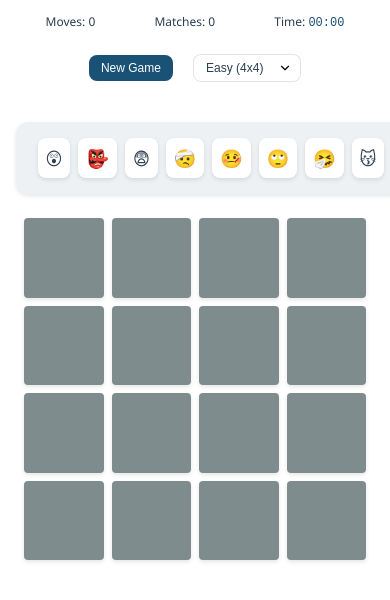
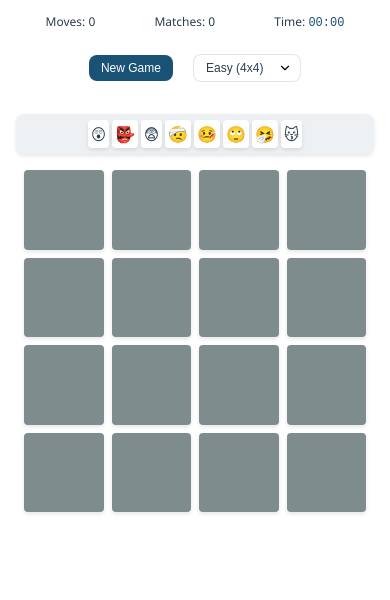
Before and after one commit to kyuxhwang/memory-game, a website: page index.html in a window 390 px wide. Shown: the part 46-646 px from the top of the page. Drawn offline with nearby package versions, Linux system fonts and the light colour scheme.

Commit message:
Make emoji preview container fully responsive

```diff
--- a/styles.css
+++ b/styles.css
@@ -639,7 +639,8 @@ input[type="date"]::-webkit-calendar-picker-indicator {
     border-radius: 12px;
     box-shadow: 0 2px 4px var(--shadow-color);
     width: 100%;
-    max-width: 600px;
+    max-width: 100%;
+    box-sizing: border-box;
 }
 
 #emoji-preview span {
@@ -674,8 +675,46 @@ input[type="date"]::-webkit-calendar-picker-indicator {
     transform-origin: center;
 }
 
-@media (max-width: 600px) {
+/* Tablet */
+@media (max-width: 1024px) {
+    #emoji-preview {
+        padding: 12px;
+        gap: 6px;
+    }
+
+    #emoji-preview span {
+        font-size: 20px;
+        padding: 6px;
+    }
+}
+
+/* Mobile */
+@media (max-width: 768px) {
+    #emoji-preview {
+        padding: 8px;
+        gap: 4px;
+        margin: 12px 0;
+        border-radius: 8px;
+    }
+
     #emoji-preview span {
         font-size: 18px;
+        padding: 4px;
+        border-radius: 6px;
     }
 }
+
+/* Small Mobile */
+@media (max-width: 480px) {
+    #emoji-preview {
+        padding: 6px;
+        gap: 3px;
+        margin: 8px 0;
+    }
+
+    #emoji-preview span {
+        font-size: 16px;
+        padding: 3px;
+        border-radius: 4px;
+    }
+}
```
